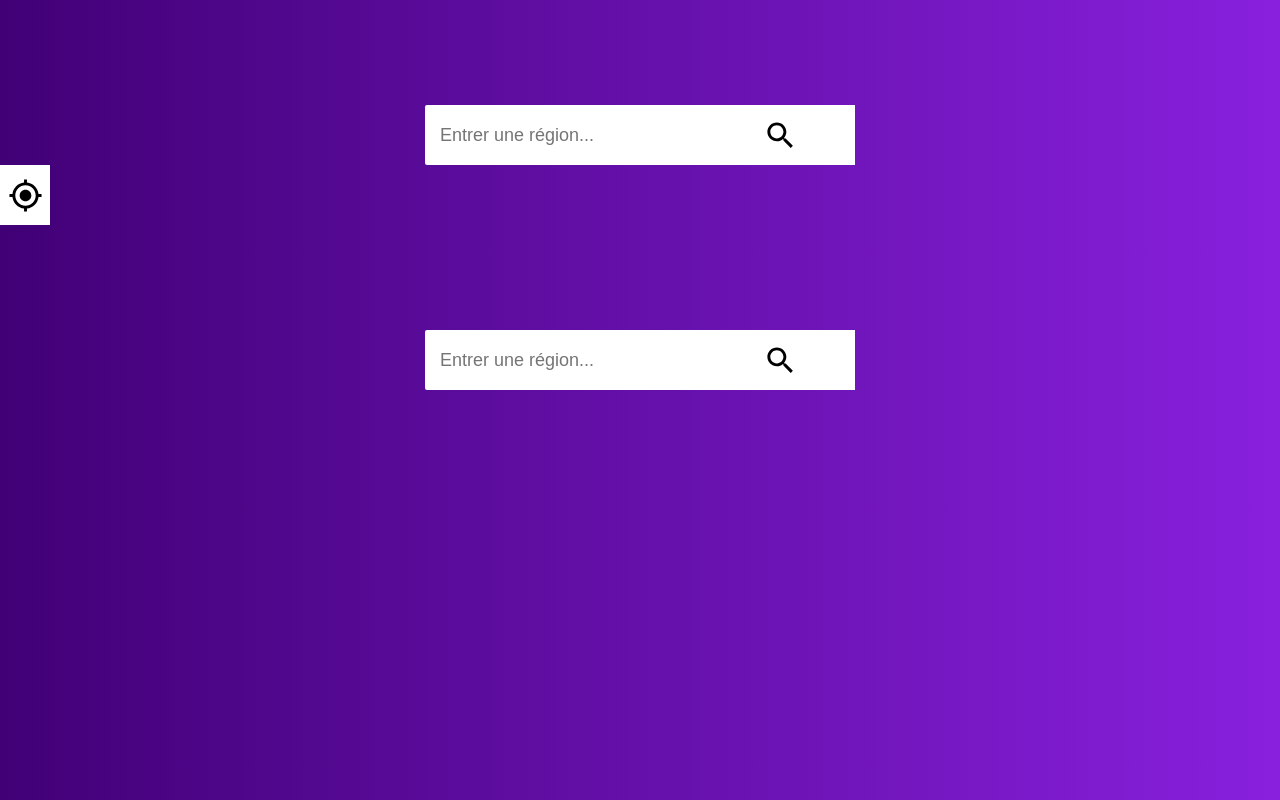
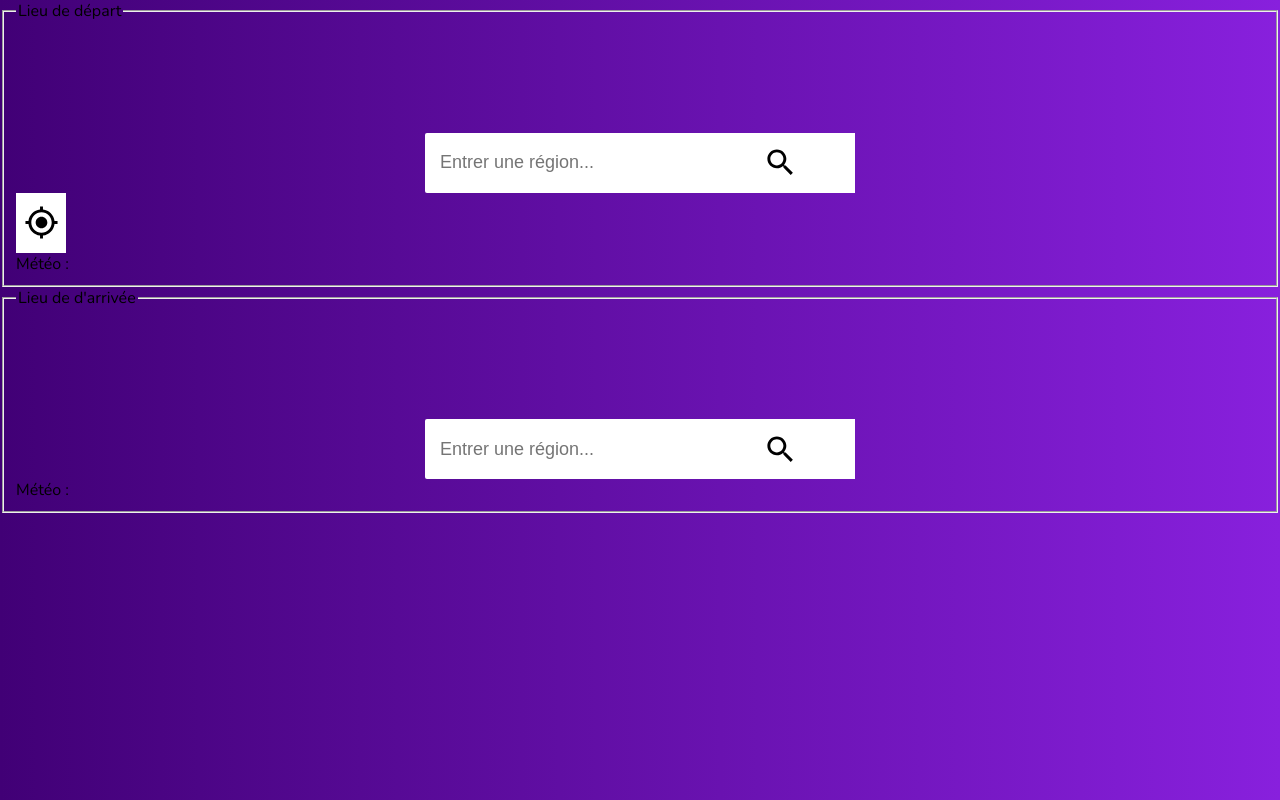
Before and after one commit to Alexis-Looten/EPSI-REACTJS-NAVIGATION, a React (Create React App) app: page / in a window 1280 px wide. Built offline with nearby package versions, Linux system fonts and the light colour scheme.

Commit message:
add meteo

```diff
--- /dev/null
+++ b/src/components/GetMeteo.js
@@ -0,0 +1,9 @@
+import axios from "axios";
+
+export const getMeteo = async (gps_lat, gps_lng) => {
+  const response = await axios.get(
+    `https://api.open-meteo.com/v1/forecast?latitude=${gps_lat}&longitude=${gps_lng}&current_weather=true&timezone=auto`
+  );
+  console.log(response)
+    return response.data;
+};
--- /dev/null
+++ b/src/components/Meteo.js
@@ -0,0 +1,51 @@
+import React, { useState, useEffect } from "react";
+import LightModeIcon from '@mui/icons-material/LightMode';
+import CloudIcon from '@mui/icons-material/Cloud';
+import ThunderstormIcon from '@mui/icons-material/Thunderstorm';
+import AcUnitIcon from '@mui/icons-material/AcUnit';
+import EggIcon from '@mui/icons-material/Egg';
+import { getMeteo } from "./GetMeteo";
+
+
+const MeteoComp = ({ gps_lat, gps_lng }) => {
+    const [temperature, setTemperature] = useState();
+    const [weatherCode, setweatherCode] = useState();
+    // const [weatherIcon, setweatherIcon] = useState();
+
+    useEffect(() => {
+        getMeteo(gps_lat, gps_lng).then((data) => {
+            console.log(data);
+            setTemperature(data.current_weather.temperature);
+            setweatherCode(data.current_weather.weathercode);
+        });
+    }, [gps_lat, gps_lng]);
+
+    let meteoIcon;
+
+    if (weatherCode === 0){
+        meteoIcon = <LightModeIcon/>;
+    }
+    if (weatherCode > 0 && weatherCode < 50 ){
+        meteoIcon = <CloudIcon/>;
+    }
+    if (weatherCode > 50 && weatherCode < 70 ){
+        meteoIcon = <EggIcon/>;
+    }
+    if (weatherCode > 70 && weatherCode < 90 ){
+        meteoIcon = <AcUnitIcon/>;
+    }
+    if (weatherCode > 90) {
+        meteoIcon = <ThunderstormIcon/>;
+    }
+
+  return (
+    <>
+    <div>
+        {meteoIcon}
+    </div>
+    <p>{temperature} °C</p>
+    </>
+  );
+};
+
+export default MeteoComp;
--- a/src/pages/Home.js
+++ b/src/pages/Home.js
@@ -2,6 +2,7 @@ import React, { useState } from "react";
 import SearchBar from "../components/SearchBar";
 import MapComponent from "../components/Mapping";
 import Local from "../components/Local"
+import MeteoComp from "../components/Meteo";
 
 function Home(props){
     const [StartCity, setStartCity] = useState();
@@ -27,11 +28,29 @@ function Home(props){
     return(
         <>
         {/* Start */}
-        <SearchBar selectedCity={handleStart}/>
-        <Local geoloc={handleLocal}/>
+        <fieldset className="">
+          <legend>
+              Lieu de départ
+          </legend>
+          <SearchBar selectedCity={handleStart}/>
+          <Local geoloc={handleLocal}/>
+          <label>
+            Météo :
+            {StartCity && <MeteoComp gps_lat={StartCity.gps_lat} gps_lng={ StartCity.gps_lng}/>}
+          </label>
+        </fieldset>
 
         {/* End */}
-        <SearchBar selectedCity={handleEnd}/>
+        <fieldset className="">
+          <legend>
+              Lieu de d'arrivée
+          </legend>
+          <SearchBar selectedCity={handleEnd}/>
+          <label>
+            Météo :
+            {EndCity && <MeteoComp gps_lat={EndCity.gps_lat} gps_lng={EndCity.gps_lng}/>}
+          </label>
+        </fieldset>
 
         {StartCity && EndCity && <MapComponent start={[StartCity.gps_lat, StartCity.gps_lng]} end={[EndCity.gps_lat, EndCity.gps_lng]}/>}
         </>
```
